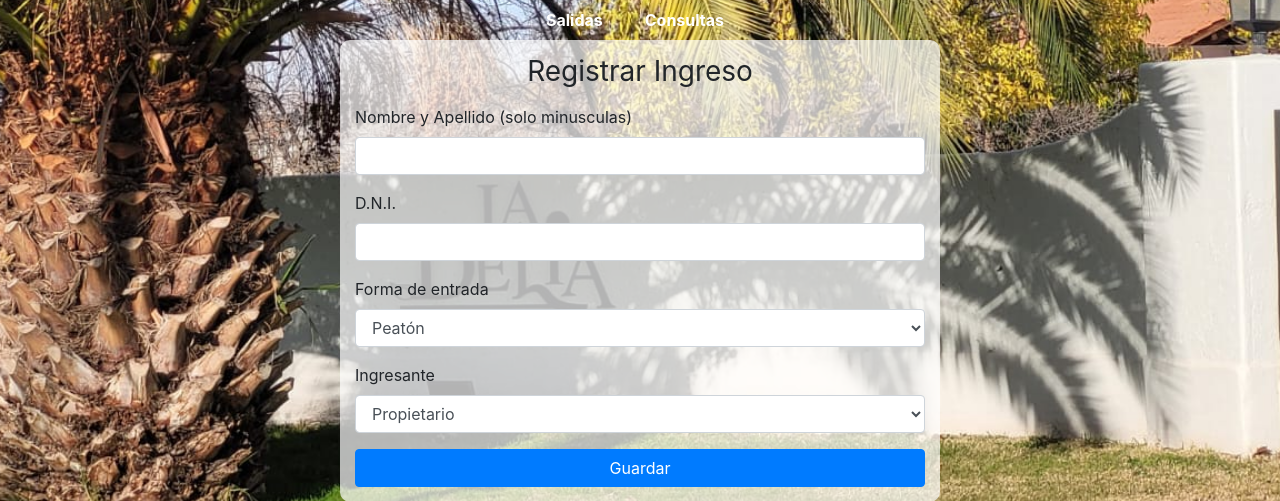
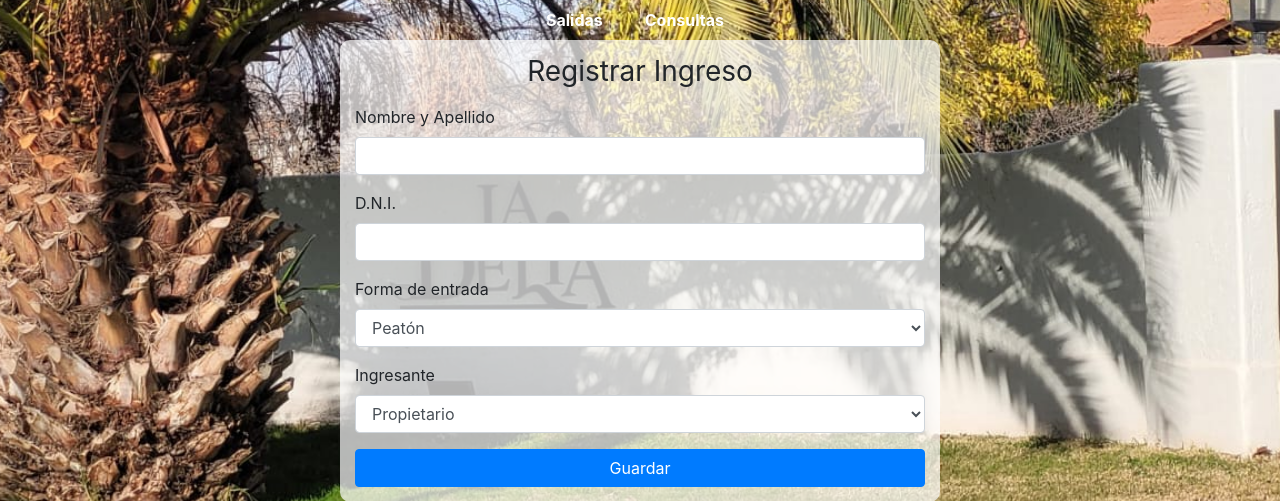
Before and after one commit to LucioManittaMa/Proyecto_Barrio_La_Delia, a Flask app: page /ingresos in a window 1280 px wide. Shown: the part 157-658 px from the top of the page. Run offline with Flask 3, Linux system fonts and the light colour scheme; a user stored in the database is signed in; some libraries are stand-ins or nearby versions.

Commit message:
Eliminando aclaraciones

```diff
--- a/templates/ingresos.html
+++ b/templates/ingresos.html
@@ -50,7 +50,7 @@
             <h1 class="h3 mb-3 font-weight-normal text-center">Registrar Ingreso</h1>
             <form method="POST" action="/ingresos" id="formIngreso">
                 <div class="form-group">
-                    <label for="nombreApellido">Nombre y Apellido (solo minusculas)</label>
+                    <label for="nombreApellido">Nombre y Apellido</label>
                     <input type="text" class="form-control" id="nombreApellido" name="nombre_apellido" required>
                 </div>
                 <div class="form-group">
@@ -65,7 +65,7 @@
                     </select>
                 </div>
                 <div class="form-group d-none" id="campoPatente">
-                    <label for="patente">Patente (Sin espacios)</label>
+                    <label for="patente">Patente</label>
                     <input type="text" class="form-control" id="patente" name="patente">
                 </div>
                 <div class="form-group">
```
